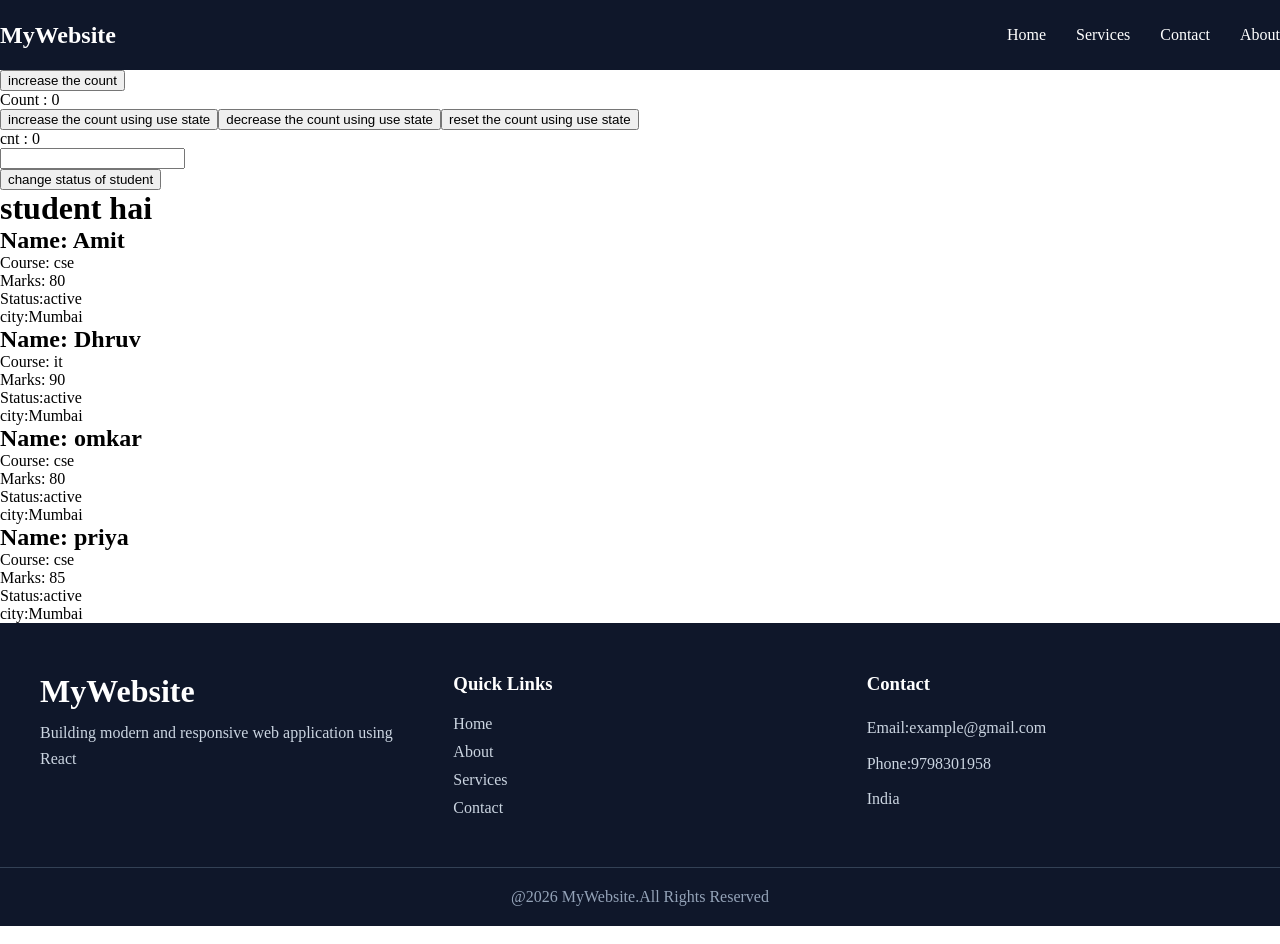
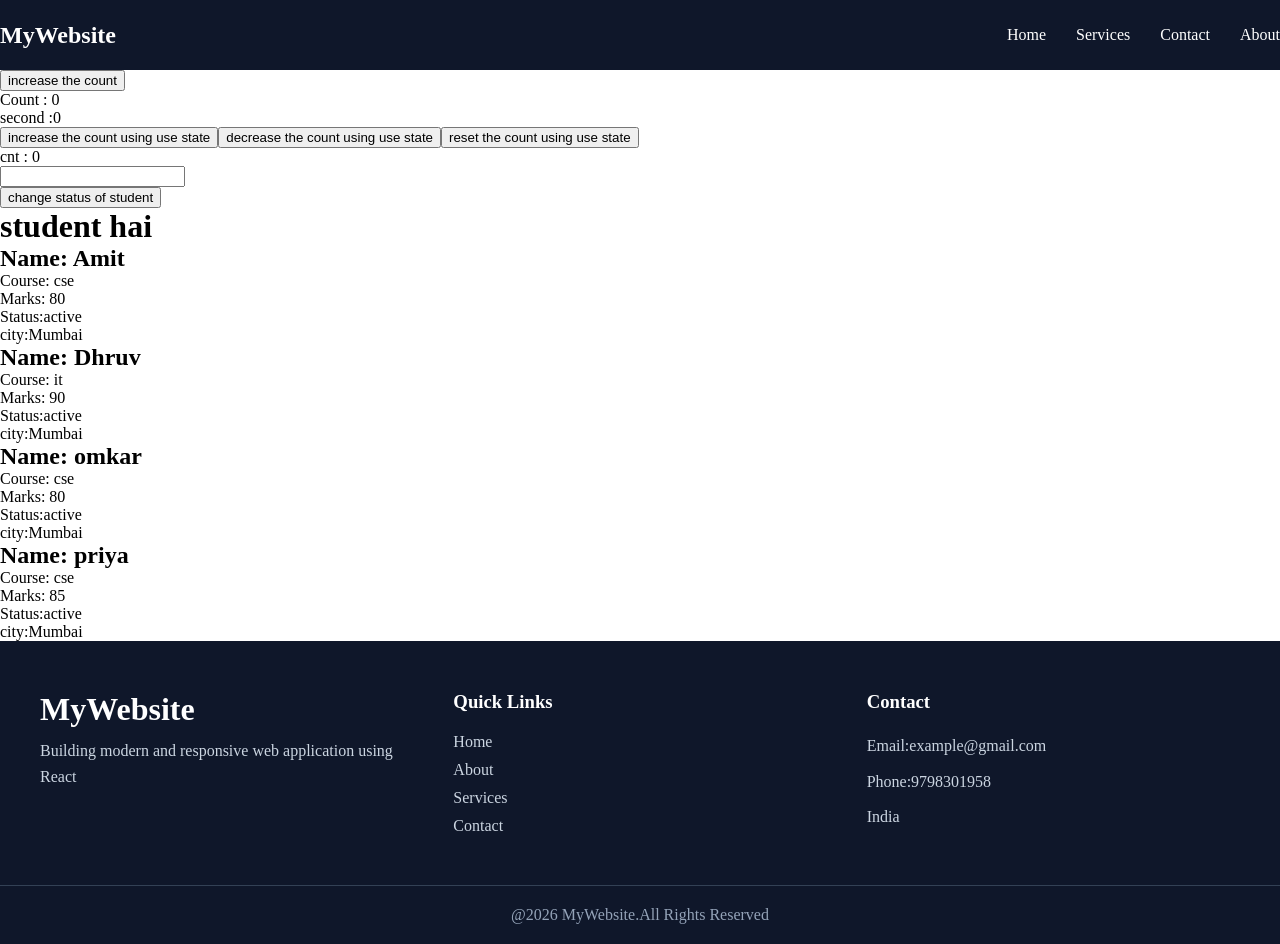
Before and after one commit to golu380/react12, a React (Vite) app: page / in a window 1280 px wide. Built offline with nearby package versions, Linux system fonts and the light colour scheme.

Commit message:
adding useeffect

```diff
--- a/src/App.jsx
+++ b/src/App.jsx
@@ -15,6 +15,7 @@ function App() {
   const [name,setName] = useState("")
   const [age,setAge] = useState(18)
   const [isStudent,setIsStudent] = useState(true)
+     const [seconds, setSeconds] = useState(0);
 
   let count = 0;
   function increaseCount(){
@@ -47,8 +48,17 @@ const handleChangeStatus = ()=>{
 }
 
 useEffect(()=>{
-  console.log("hello from use effect")
+  console.log("hello from useeffect")
+  document.title = "my react app"
 },[cnt])
+// useEffect(()=>{
+//   console.log("hello from useeffect")
+//   document.title = "my react app"
+// },[])
+// useEffect(()=>{
+//   console.log("hello from useeffect")
+//   document.title = "my react app"
+// })
   return (
     <>
 
@@ -56,6 +66,7 @@ useEffect(()=>{
   <Navbar name = "dhruv" />
   <button onClick={increaseCount}> increase the count</button>
     <div>Count : {count}</div>
+    <div>second :{seconds}</div>
       <button onClick={increasecnt}> increase the count using use state</button>
 
           <button onClick={decreasecnt}> decrease the count using use state</button>
--- a/src/main.jsx
+++ b/src/main.jsx
@@ -4,7 +4,7 @@ import { createRoot } from 'react-dom/client'
 import App from './App.jsx'
 
 createRoot(document.getElementById('root')).render(
-  <StrictMode>
+  // <StrictMode>
     <App />
-  </StrictMode>,
+  // </StrictMode>,
 )
```
